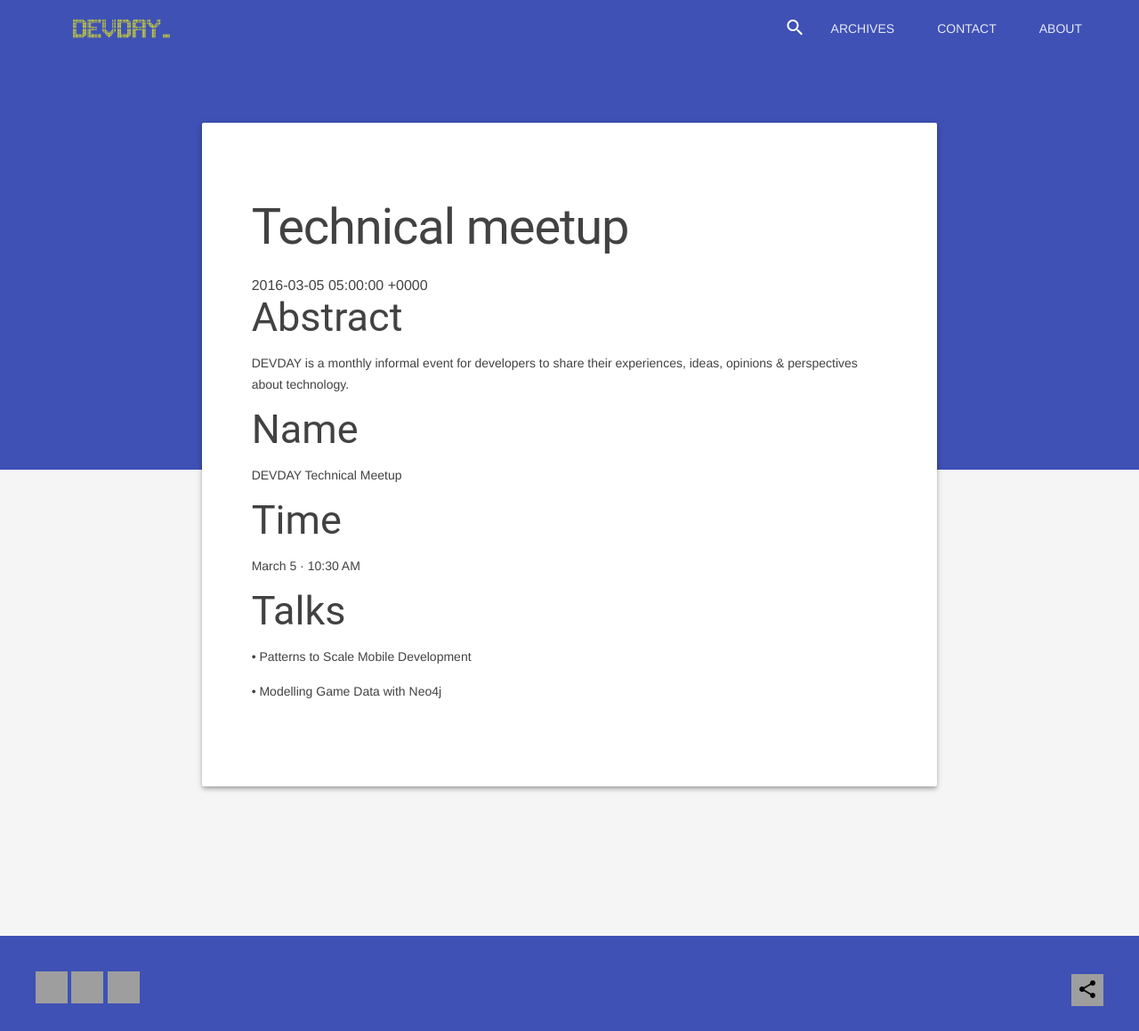
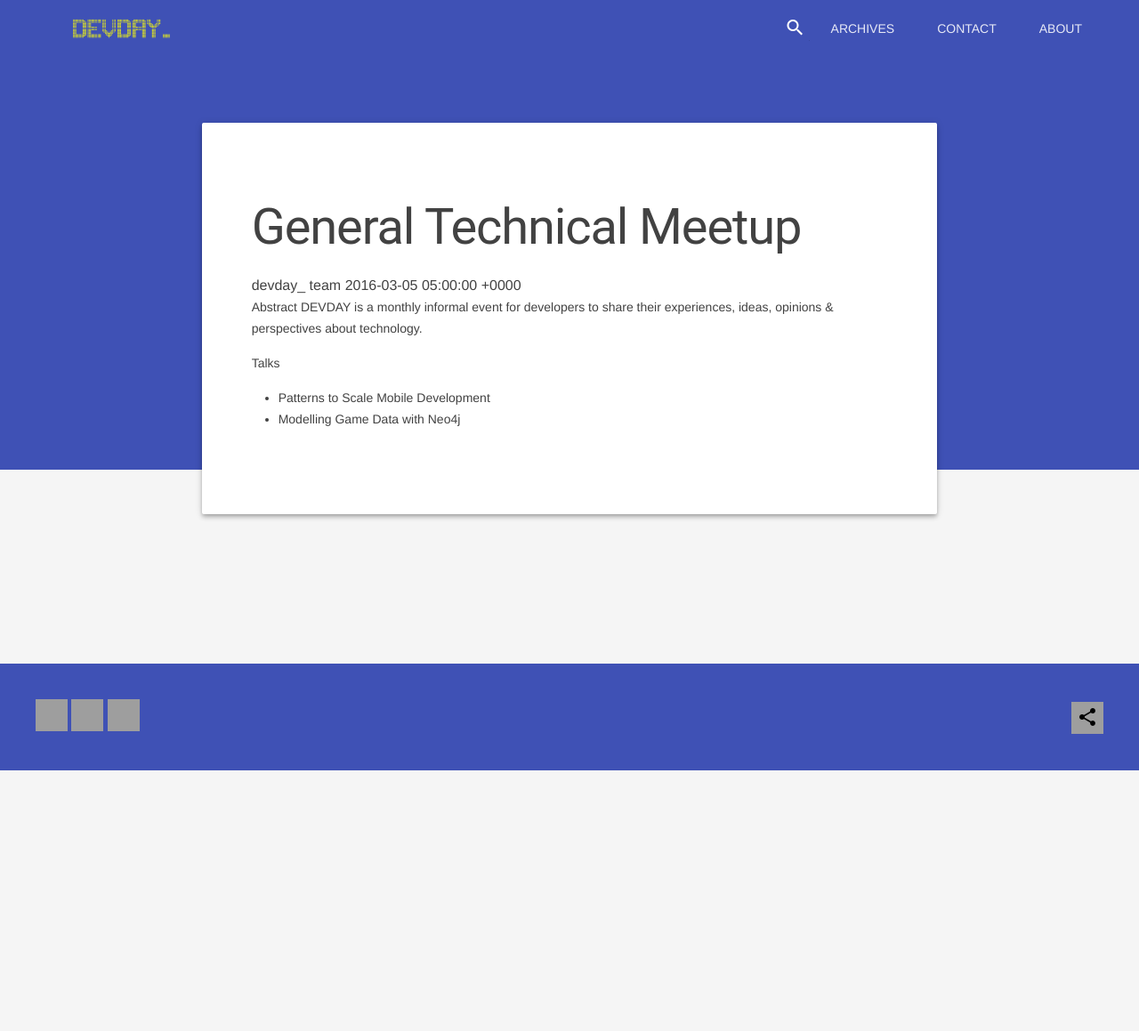
Before and after one commit to parameswaranxyz/devday, a Jekyll site: the page built from _posts/2016-03-05-technical-meetup.markdown, in a window 1280 px wide. Shown: the whole page at 89% size. Built offline with Jekyll 4.4.1, drawn with Linux system fonts in a browser that asks for light colours; nearby versions of some CDN libraries.

Commit message:
Added events schema and added authors

```diff
--- /dev/null
+++ b/_data/events.json
@@ -0,0 +1,6 @@
+{
+  "$schema": "/_data/schema/events.schema.json",
+  "items": [
+
+  ]
+}
--- a/_posts/2016-03-05-technical-meetup.markdown
+++ b/_posts/2016-03-05-technical-meetup.markdown
@@ -1,28 +1,16 @@
 ---
 layout: post
-title:  "Technical meetup"
+title:  "General Technical Meetup"
 date:   2016-03-05 10:30:00 +0530
 categories: events
 tags: technology
+author: "devday_ team"
 ---
 
 Abstract
---------
-
 DEVDAY is a monthly informal event for developers to share their experiences, ideas, opinions & perspectives about technology.
 
-Name
------
+Talks
 
-DEVDAY Technical Meetup
-
-Time
-------
-
-March 5 · 10:30 AM
-
-Talks
--------
-• Patterns to Scale Mobile Development
-
-• Modelling Game Data with Neo4j
+* Patterns to Scale Mobile Development
+* Modelling Game Data with Neo4j
--- a/_posts/2016-04-02-arduino-day.markdown
+++ b/_posts/2016-04-02-arduino-day.markdown
@@ -4,6 +4,7 @@
 date:   2016-04-02 10:30:00 +0530
 categories: events
 tags: arduino
+author: "devday_ team"
 ---
 
 Devday archives
--- a/_posts/2016-05-07-data-science-meetup.markdown
+++ b/_posts/2016-05-07-data-science-meetup.markdown
@@ -4,6 +4,7 @@
 date:   2016-05-07 10:30:00 +0530
 categories: events
 tags: ["data science"]
+author: "devday_ team"
 ---
 
 
--- a/_posts/2016-06-04-all-about-databases.markdown
+++ b/_posts/2016-06-04-all-about-databases.markdown
@@ -4,6 +4,7 @@
 date:   2016-06-04 10:30:00 +0530
 categories: events
 tags: databases
+author: "devday_ team"
 ---
 
 A Date with Databases. This meet up would be all about Databases - the internals and the overall.
```
Also changed, not shown: _data/schema/events.schema.json (added, +115 -0 lines), 1 other file.
